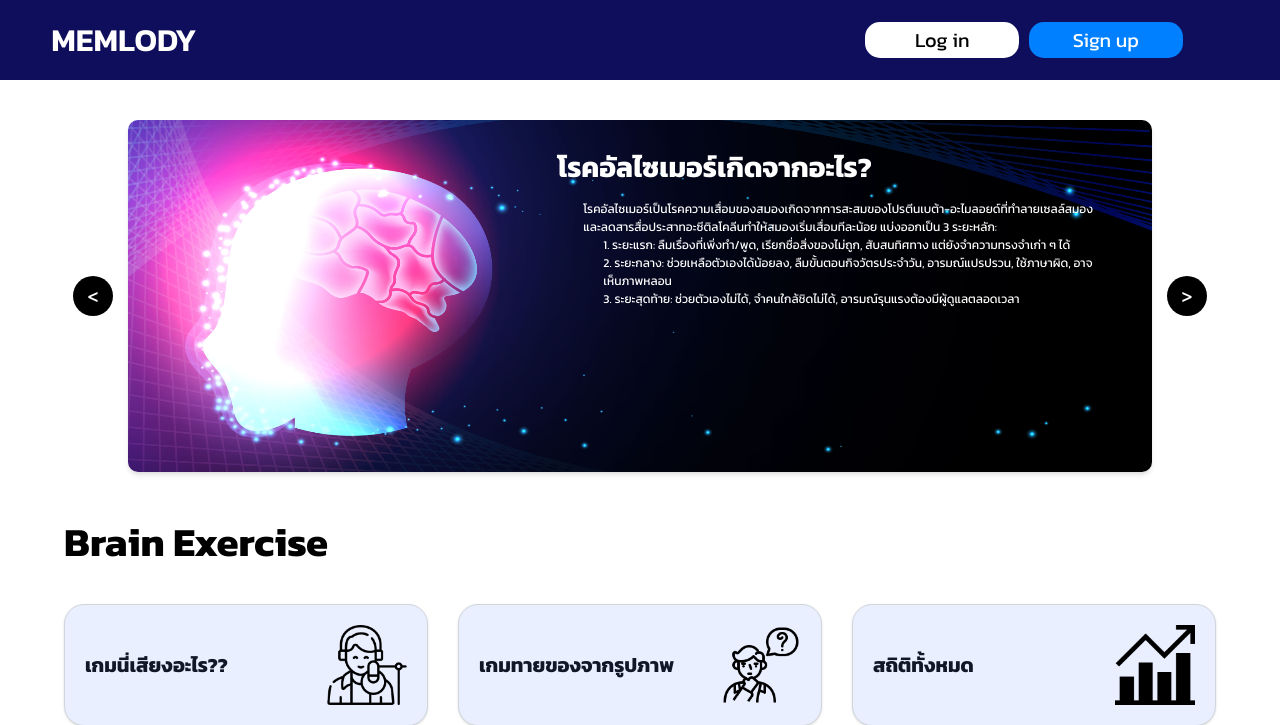
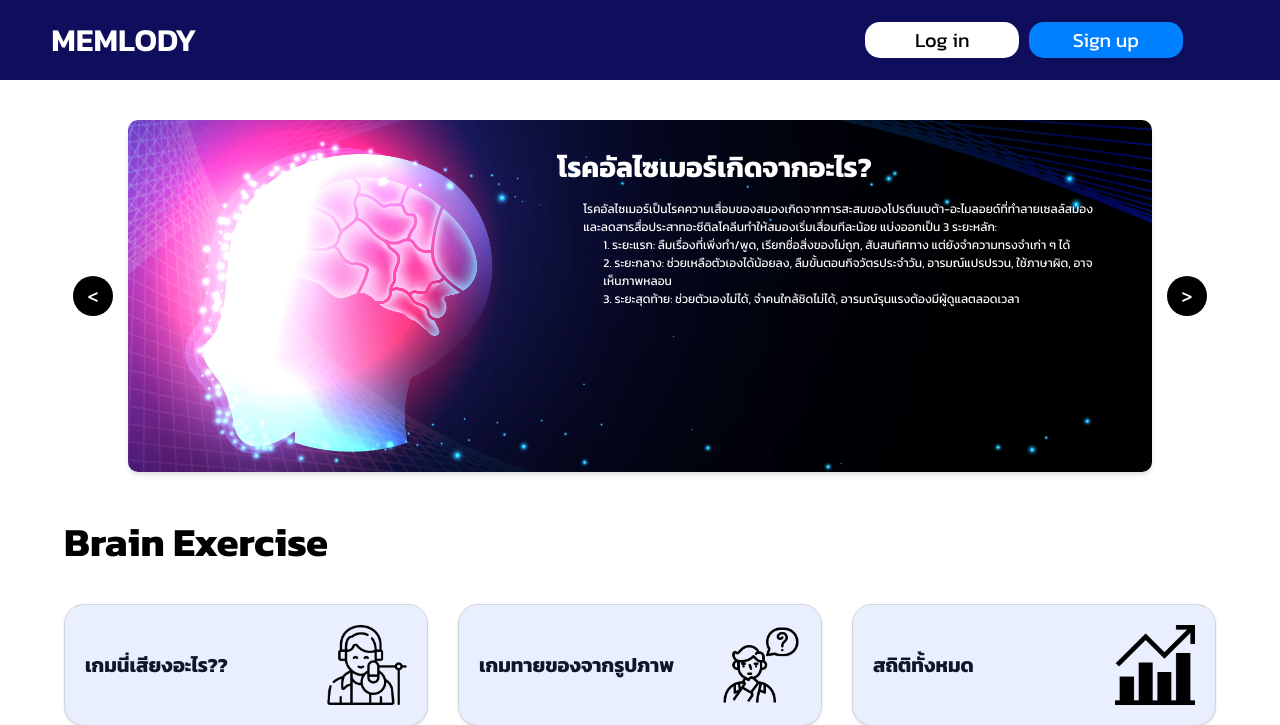
Before and after one commit to polymercatzz/memlody, a FastAPI app: page / in a window 1280 px wide. Shown: the top 725 px of the page. Run offline with FastAPI, Linux system fonts and the light colour scheme; style sheets or scripts are compiled from the project's sources; parts of the project's set-up code (start-up, migrations or seed data) failed here and were passed over; some libraries are stand-ins or nearby versions; some web fonts are replaced.

Commit message:
แก้รูป

```diff
--- a/templates/index.html
+++ b/templates/index.html
@@ -192,7 +192,7 @@
         <div class="relative w-full rounded-none sm:w-[80%] sm:rounded-[10px] overflow-hidden shadow-md">
             <div class="flex transition-transform duration-500 ease-in-out w-full h-[44vh] id="slides">
                 <div class="flex-grow flex-shrink-0 basis-full relative">
-                    <img src="/static/img/NSC-background1.jpg" class="w-full h-full object-fit">
+                    <img src="/static/img/NSC-background1.jpg" class="w-full h-full object-cover">
                     <div class="absolute top-4 left-[15%] text-[2.6vh] text-white pt-[10px] pb-0 px-[20px] rounded-[10px] font-bold lg:top-4 lg:left-[40%] lg:text-[3.5vh] sm:left-[28%]">โรคอัลไซเมอร์เกิดจากอะไร?</div>
                     <div class="flex flex-col absolute top-[55px] left-[28%] w-[70%] text-[1.5vh] text-white p-[15px]
                     2xl:top-[65px] 2xl:left-[43%] 2xl:w-[53%] 2xl:text-[2vh]
--- a/templates/index2.html
+++ b/templates/index2.html
@@ -54,7 +54,7 @@
         <div class="relative w-full rounded-none sm:w-[80%] sm:rounded-[10px] overflow-hidden shadow-md">
             <div class="flex transition-transform duration-500 ease-in-out w-full h-[44vh] sm:h-[400px]" id="slides">
                 <div class="flex-grow flex-shrink-0 basis-full relative">
-                    <img src="/static/img/NSC-background1.jpg" class="w-full h-full object-fit">
+                    <img src="/static/img/NSC-background1.jpg" class="w-full h-full object-cover">
                     <div class="absolute top-4 left-[15%] text-[2.6vh] text-white pt-[10px] pb-0 px-[20px] rounded-[10px] font-bold lg:top-4 lg:left-[40%] lg:text-[3.5vh] sm:left-[28%]">โรคอัลไซเมอร์เกิดจากอะไร?</div>
                     <div class="flex flex-col absolute top-[55px] left-[28%] w-[70%] text-[1.5vh] text-white p-[15px]
                     2xl:top-[65px] 2xl:left-[43%] 2xl:w-[53%] 2xl:text-[2vh]
```
